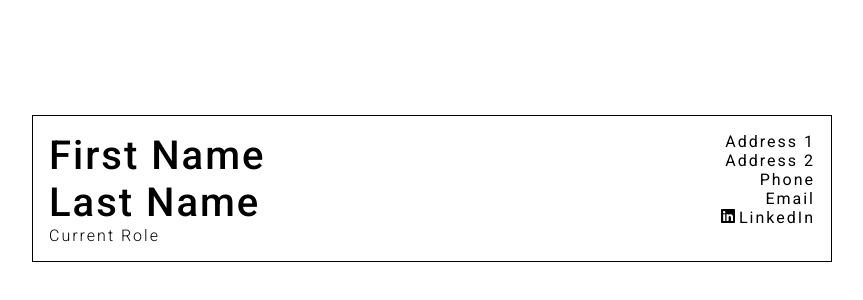
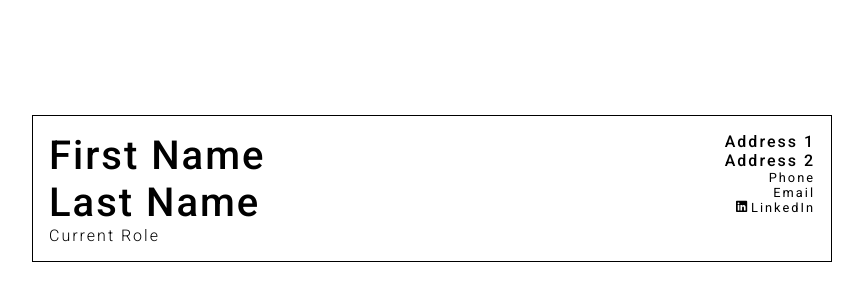
Before and after one commit to itsalexi/CV-Creator, a React (Create React App) app: page / in a window 1280 px wide. Shown: the part 212-512 px from the top of the page, without its empty margins (208-1071 px from the left). Built offline with nearby package versions, Linux system fonts and the light colour scheme.

Commit message:
Changed some styles around

```diff
--- a/src/components/PersonalInfo/PersonalInfo.css
+++ b/src/components/PersonalInfo/PersonalInfo.css
@@ -1,3 +1,16 @@
 .personal-info .text {
     text-align: right;
 }
+
+#address1,
+#address2 {
+    font-weight: 500;
+    font-size: 1em;
+}
+
+#phone,
+#email,
+#linkedin,
+svg {
+    font-size: 0.8em;
+}
```
